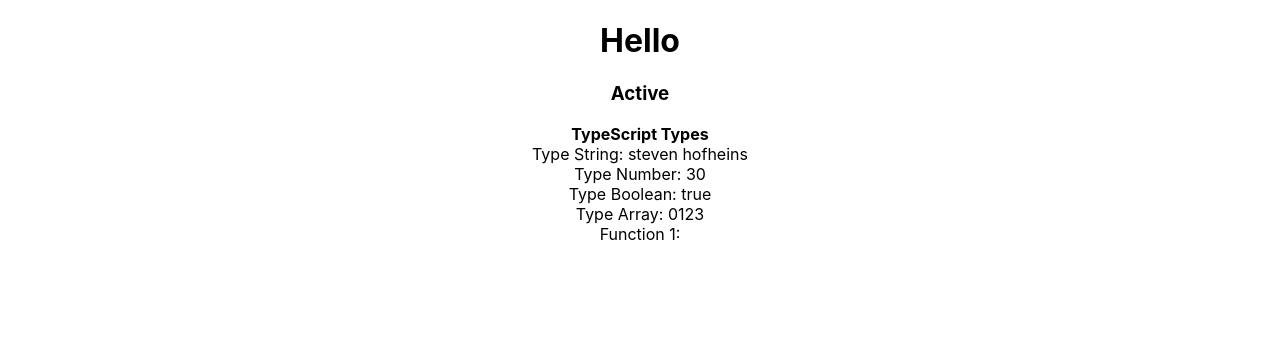
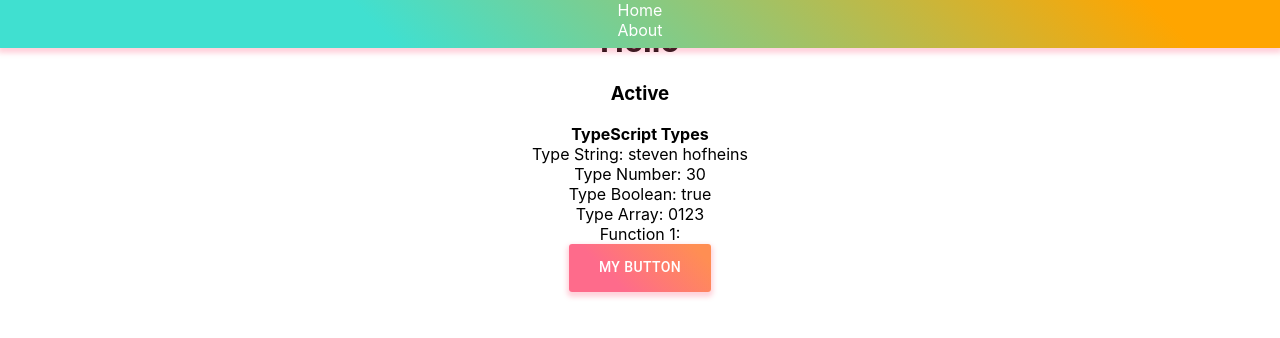
Before and after one commit to StevenCreates/materialui-styled-typescript-app, a React (Create React App) app: page / in a window 1280 px wide. Shown: the top 338 px of the page. Built offline with nearby package versions, Linux system fonts and the light colour scheme.

Commit message:
imported new components

```diff
--- a/src/App.tsx
+++ b/src/App.tsx
@@ -3,13 +3,18 @@
 import Types from './components/Types'
 import Functions from './components/Functions';
 import { Head } from './components/Head';
+import BasicButton from './components/BasicButton';
+import Header from './components/Header';
+
 
 function App() {
   return (
     <div className="App">
+      <Header/>
         <Head title="Hello" isActive={true}/>
         <Types />
         <Functions />
+        <BasicButton />
     </div>
   );
 }
```
